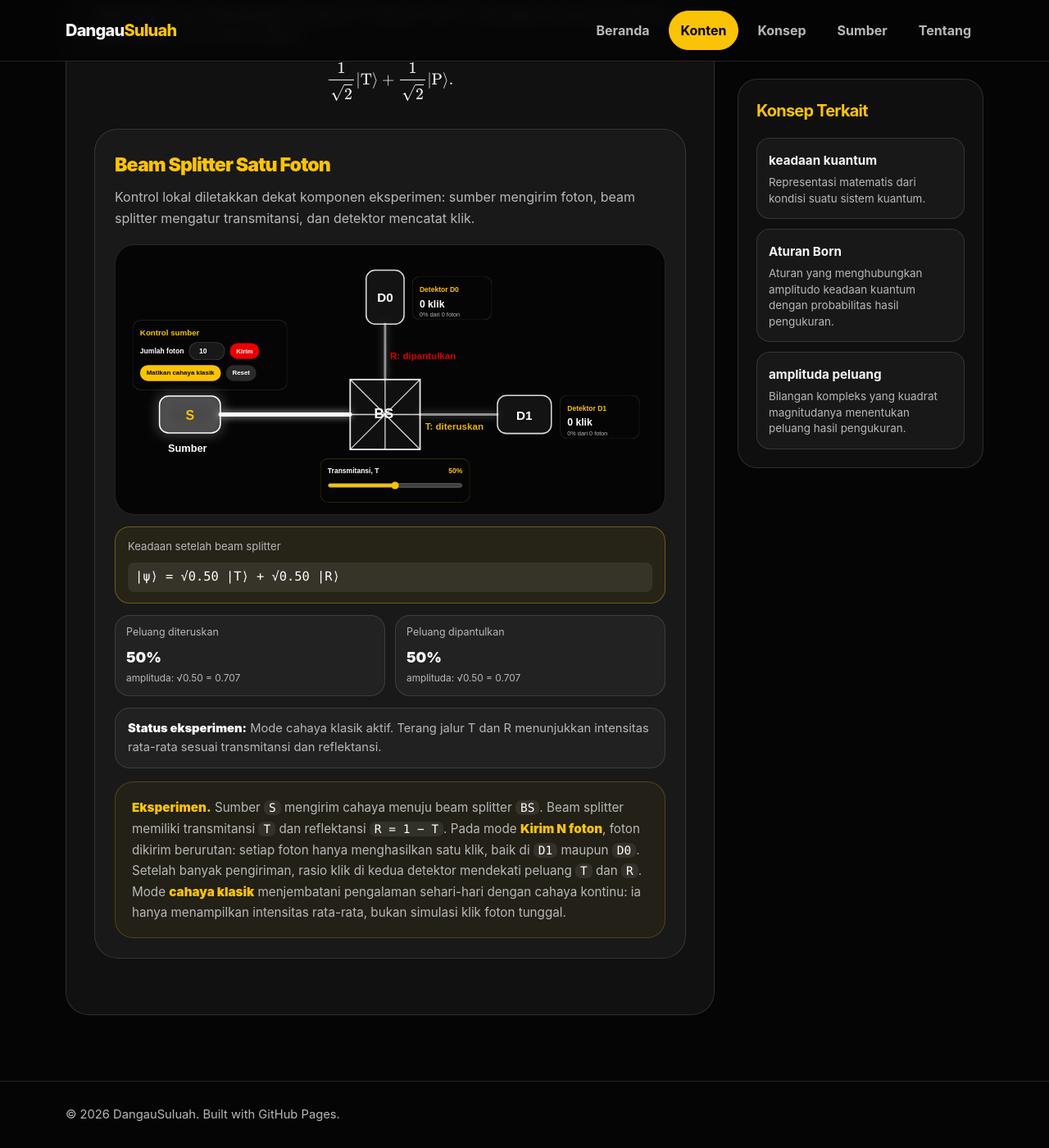
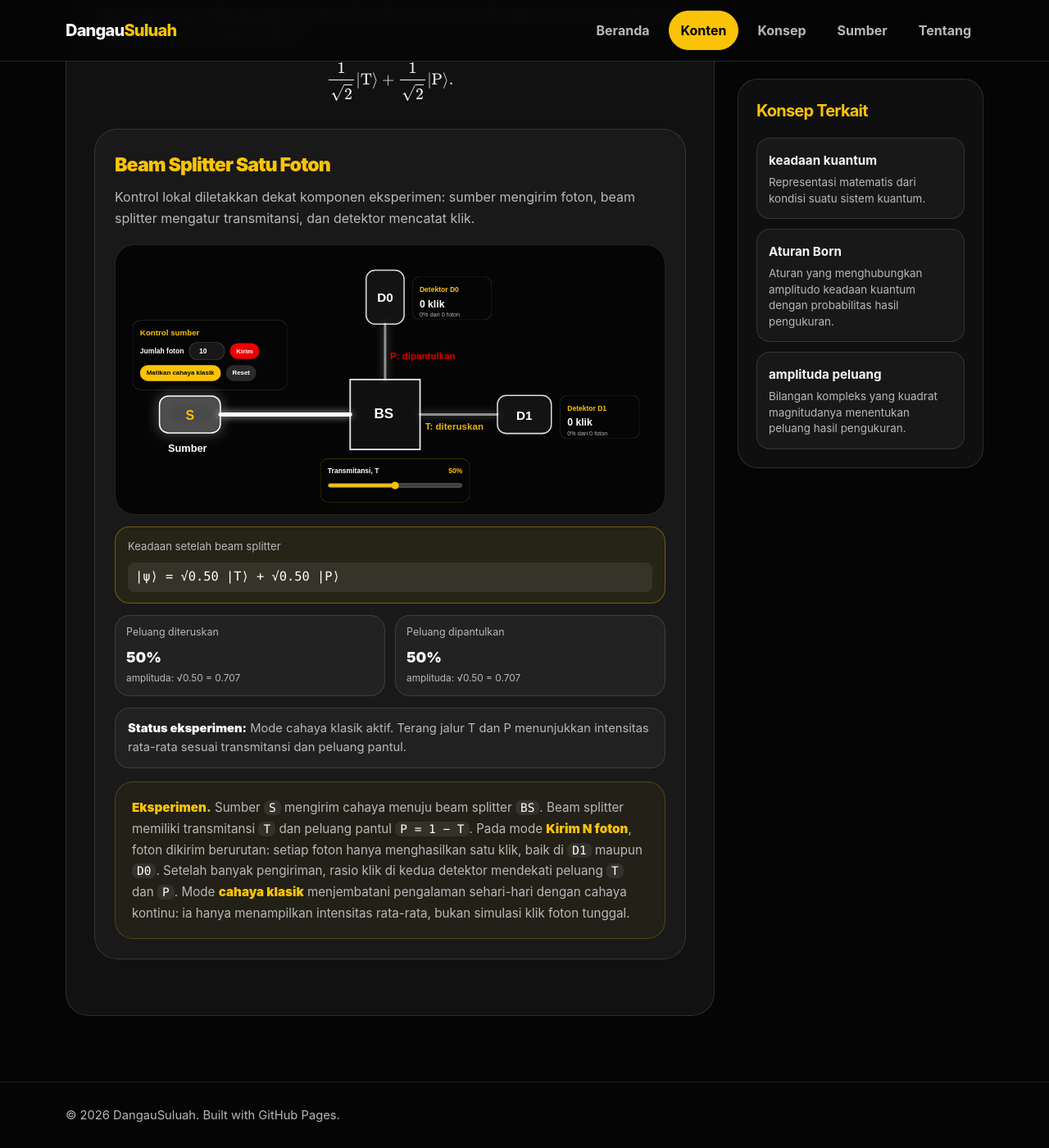
Before and after one commit to dangausuluah/dangausuluah.github.io, a Jekyll site: the page built from _contents/tentang-foton.md, in a window 1280 px wide and 1400 px high, scrolled down 1174 px. Shown: the whole window at 82% size. Built offline with Jekyll 4.4.1, drawn with Linux system fonts in a browser that asks for light colours; some of the changed lines change nothing that is shown.

Commit message:
Update single-beam-splitter-demo.html

```diff
--- a/_includes/single-beam-splitter-demo.html
+++ b/_includes/single-beam-splitter-demo.html
@@ -94,7 +94,7 @@
     }
 
     .sbs-demo.classical-mode .sbs-path-t,
-    .sbs-demo.classical-mode .sbs-path-r {
+    .sbs-demo.classical-mode .sbs-path-p {
       filter: drop-shadow(0 0 8px rgba(255,255,255,0.72));
     }
 
@@ -127,11 +127,6 @@
       fill: rgba(255,255,255,0.045);
       stroke: rgba(255,255,255,0.9);
       stroke-width: 3;
-    }
-
-    .sbs-beam-splitter line {
-      stroke: rgba(255,255,255,0.82);
-      stroke-width: 2.2;
     }
 
     .sbs-detector rect {
@@ -462,10 +457,6 @@
       <!-- Beam splitter -->
       <g class="sbs-beam-splitter">
         <rect x="470" y="269" width="140" height="140"></rect>
-        <line x1="470" y1="409" x2="610" y2="269"></line>
-        <line x1="470" y1="269" x2="610" y2="409"></line>
-        <line x1="470" y1="339" x2="610" y2="339"></line>
-        <line x1="540" y1="269" x2="540" y2="409"></line>
       </g>
       <text x="518" y="347" class="sbs-label">BS</text>
 
@@ -495,8 +486,8 @@
         y1="269"
         x2="540"
         y2="158"
-        class="sbs-path sbs-path-r"
-        data-path-r
+        class="sbs-path sbs-path-p"
+        data-path-p
       ></line>
 
       <line
@@ -509,11 +500,11 @@
       ></line>
 
       <!-- Path labels -->
-      <text x="550" y="228" class="sbs-label-red">R: dipantulkan</text>
+      <text x="550" y="228" class="sbs-label-red">P: dipantulkan</text>
       <text x="620" y="370" class="sbs-label-yellow">T: diteruskan</text>
 
       <!-- Detector D0 -->
-      <g class="sbs-detector" data-detector="R">
+      <g class="sbs-detector" data-detector="P">
         <rect x="502" y="50" width="76" height="108" rx="18"></rect>
         <text x="540" y="113" text-anchor="middle">D0</text>
       </g>
@@ -522,8 +513,8 @@
       <foreignObject x="594" y="62" width="160" height="88">
         <div xmlns="http://www.w3.org/1999/xhtml" class="sbs-detector-badge">
           <div class="name">Detektor D0</div>
-          <div class="count" data-count-r>0 klik</div>
-          <div class="obs" data-obs-r>0% dari 0 foton</div>
+          <div class="count" data-count-p>0 klik</div>
+          <div class="obs" data-obs-p>0% dari 0 foton</div>
         </div>
       </foreignObject>
 
@@ -546,7 +537,7 @@
 
   <div class="sbs-state-box">
     <span>Keadaan setelah beam splitter</span>
-    <code data-state-text>|ψ⟩ = √0.50 |T⟩ + √0.50 |R⟩</code>
+    <code data-state-text>|ψ⟩ = √0.50 |T⟩ + √0.50 |P⟩</code>
   </div>
 
   <div class="sbs-card-grid">
@@ -558,23 +549,23 @@
 
     <div class="sbs-card">
       <span>Peluang dipantulkan</span>
-      <strong data-p-r>50%</strong>
-      <small data-amp-r>amplituda: √0.50 = 0.707</small>
+      <strong data-p-p>50%</strong>
+      <small data-amp-p>amplituda: √0.50 = 0.707</small>
     </div>
   </div>
 
   <div class="sbs-status" data-status>
     <strong>Status eksperimen:</strong>
-    Mode cahaya klasik aktif. Terang jalur T dan R menunjukkan intensitas rata-rata sesuai transmitansi dan reflektansi.
+    Mode cahaya klasik aktif. Terang jalur T dan P menunjukkan intensitas rata-rata sesuai transmitansi dan peluang pantul.
   </div>
 
   <div class="sbs-caption">
     <strong>Eksperimen.</strong>
     Sumber <code>S</code> mengirim cahaya menuju beam splitter <code>BS</code>.
-    Beam splitter memiliki transmitansi <code>T</code> dan reflektansi <code>R = 1 − T</code>.
+    Beam splitter memiliki transmitansi <code>T</code> dan peluang pantul <code>P = 1 − T</code>.
     Pada mode <strong>Kirim N foton</strong>, foton dikirim berurutan: setiap foton hanya menghasilkan satu klik,
     baik di <code>D1</code> maupun <code>D0</code>. Setelah banyak pengiriman, rasio klik di kedua detektor
-    mendekati peluang <code>T</code> dan <code>R</code>. Mode <strong>cahaya klasik</strong> menjembatani pengalaman
+    mendekati peluang <code>T</code> dan <code>P</code>. Mode <strong>cahaya klasik</strong> menjembatani pengalaman
     sehari-hari dengan cahaya kontinu: ia hanya menampilkan intensitas rata-rata, bukan simulasi klik foton tunggal.
   </div>
 
@@ -589,28 +580,28 @@
 
         const tValue = demo.querySelector("[data-t-value]");
         const pT = demo.querySelector("[data-p-t]");
-        const pR = demo.querySelector("[data-p-r]");
+        const pP = demo.querySelector("[data-p-p]");
         const ampT = demo.querySelector("[data-amp-t]");
-        const ampR = demo.querySelector("[data-amp-r]");
+        const ampP = demo.querySelector("[data-amp-p]");
         const stateText = demo.querySelector("[data-state-text]");
         const countTEl = demo.querySelector("[data-count-t]");
-        const countREl = demo.querySelector("[data-count-r]");
+        const countPEl = demo.querySelector("[data-count-p]");
         const obsTEl = demo.querySelector("[data-obs-t]");
-        const obsREl = demo.querySelector("[data-obs-r]");
+        const obsPEl = demo.querySelector("[data-obs-p]");
         const statusEl = demo.querySelector("[data-status]");
 
         const source = demo.querySelector("[data-source]");
         const detectorT = demo.querySelector('[data-detector="T"]');
-        const detectorR = demo.querySelector('[data-detector="R"]');
+        const detectorP = demo.querySelector('[data-detector="P"]');
         const pathT = demo.querySelector("[data-path-t]");
-        const pathR = demo.querySelector("[data-path-r]");
+        const pathP = demo.querySelector("[data-path-p]");
 
         const sendBtn = demo.querySelector("[data-send-n]");
         const classicalBtn = demo.querySelector("[data-classical-mode]");
         const resetBtn = demo.querySelector("[data-reset]");
 
         let countT = 0;
-        let countR = 0;
+        let countP = 0;
         let isRunning = false;
         let classicalMode = true;
 
@@ -618,7 +609,7 @@
           return Number(slider.value) / 100;
         }
 
-        function getR() {
+        function getP() {
           return 1 - getT();
         }
 
@@ -645,52 +636,52 @@
         }
 
         function updateDetectorCards() {
-          const total = countT + countR;
+          const total = countT + countP;
           const observedT = total > 0 ? Math.round((countT / total) * 100) : 0;
-          const observedR = total > 0 ? Math.round((countR / total) * 100) : 0;
+          const observedP = total > 0 ? Math.round((countP / total) * 100) : 0;
 
           countTEl.textContent = `${countT} klik`;
-          countREl.textContent = `${countR} klik`;
+          countPEl.textContent = `${countP} klik`;
 
           obsTEl.textContent = `${observedT}% dari ${total} foton`;
-          obsREl.textContent = `${observedR}% dari ${total} foton`;
+          obsPEl.textContent = `${observedP}% dari ${total} foton`;
         }
 
         function clearCounts() {
           countT = 0;
-          countR = 0;
+          countP = 0;
           updateDetectorCards();
         }
 
         function updateDisplay() {
           const T = getT();
-          const R = getR();
+          const P = getP();
 
           tValue.textContent = Math.round(T * 100);
           pT.textContent = percent(T);
-          pR.textContent = percent(R);
+          pP.textContent = percent(P);
 
           ampT.textContent = `amplituda: √${probText(T)} = ${ampText(T)}`;
-          ampR.textContent = `amplituda: √${probText(R)} = ${ampText(R)}`;
+          ampP.textContent = `amplituda: √${probText(P)} = ${ampText(P)}`;
 
           stateText.textContent =
-            `|ψ⟩ = √${probText(T)} |T⟩ + √${probText(R)} |R⟩`;
+            `|ψ⟩ = √${probText(T)} |T⟩ + √${probText(P)} |P⟩`;
 
           if (classicalMode) {
             pathT.style.opacity = String(0.12 + 0.88 * T);
-            pathR.style.opacity = String(0.12 + 0.88 * R);
+            pathP.style.opacity = String(0.12 + 0.88 * P);
             pathT.style.strokeWidth = `${2.5 + 4.5 * T}px`;
-            pathR.style.strokeWidth = `${2.5 + 4.5 * R}px`;
+            pathP.style.strokeWidth = `${2.5 + 4.5 * P}px`;
           } else {
             pathT.style.opacity = "0.32";
-            pathR.style.opacity = "0.32";
+            pathP.style.opacity = "0.32";
             pathT.style.strokeWidth = "3px";
-            pathR.style.strokeWidth = "3px";
+            pathP.style.strokeWidth = "3px";
           }
         }
 
         function sampleDetector() {
-          return Math.random() < getT() ? "T" : "R";
+          return Math.random() < getT() ? "T" : "P";
         }
 
         function delay(ms) {
@@ -702,7 +693,7 @@
         function clearEventFlash() {
           source.classList.remove("active");
           detectorT.classList.remove("active");
-          detectorR.classList.remove("active");
+          detectorP.classList.remove("active");
         }
 
         function setControlsDisabled(disabled) {
@@ -724,24 +715,24 @@
           if (detector === "T") {
             countT += 1;
           } else {
-            countR += 1;
+            countP += 1;
           }
 
           updateDetectorCards();
         }
 
         function observedText() {
-          const total = countT + countR;
+          const total = countT + countP;
           const observedT = total > 0 ? Math.round((countT / total) * 100) : 0;
-          const observedR = total > 0 ? Math.round((countR / total) * 100) : 0;
+          const observedP = total > 0 ? Math.round((countP / total) * 100) : 0;
 
-          return `Total klik: ${total}. D1 = ${observedT}%, D0 = ${observedR}%.`;
+          return `Total klik: ${total}. D1 = ${observedT}%, D0 = ${observedP}%.`;
         }
 
         async function sendOnePhotonInSequence(index, totalToSend) {
           const detector = sampleDetector();
           const T = Math.round(getT() * 100);
-          const R = 100 - T;
+          const P = 100 - T;
 
           clearEventFlash();
 
@@ -759,18 +750,18 @@
             detectorT.classList.add("active");
             addCount("T");
             statusEl.innerHTML =
-              `<strong>Status eksperimen:</strong> Foton ${index}/${totalToSend}: klik di D1. Peluang teoritis: T = ${T}%, R = ${R}%.`;
+              `<strong>Status eksperimen:</strong> Foton ${index}/${totalToSend}: klik di D1. Peluang teoritis: T = ${T}%, P = ${P}%.`;
           } else {
-            detectorR.classList.add("active");
-            addCount("R");
+            detectorP.classList.add("active");
+            addCount("P");
             statusEl.innerHTML =
-              `<strong>Status eksperimen:</strong> Foton ${index}/${totalToSend}: klik di D0. Peluang teoritis: T = ${T}%, R = ${R}%.`;
+              `<strong>Status eksperimen:</strong> Foton ${index}/${totalToSend}: klik di D0. Peluang teoritis: T = ${T}%, P = ${P}%.`;
           }
 
           await delay(420);
 
           detectorT.classList.remove("active");
-          detectorR.classList.remove("active");
+          detectorP.classList.remove("active");
 
           await delay(120);
         }
@@ -811,7 +802,7 @@
 
           if (classicalMode) {
             statusEl.innerHTML =
-              `<strong>Status eksperimen:</strong> Mode cahaya klasik aktif. Terang jalur T dan R menunjukkan intensitas rata-rata sesuai transmitansi dan reflektansi.`;
+              `<strong>Status eksperimen:</strong> Mode cahaya klasik aktif. Terang jalur T dan P menunjukkan intensitas rata-rata sesuai transmitansi dan peluang pantul.`;
           } else {
             statusEl.innerHTML =
               `<strong>Status eksperimen:</strong> Mode cahaya klasik dimatikan. Mode ini tidak menampilkan berkas kontinu.`;
@@ -830,7 +821,7 @@
           clearEventFlash();
 
           statusEl.innerHTML =
-            `<strong>Status eksperimen:</strong> Mode cahaya klasik aktif. Terang jalur T dan R menunjukkan intensitas rata-rata sesuai transmitansi dan reflektansi.`;
+            `<strong>Status eksperimen:</strong> Mode cahaya klasik aktif. Terang jalur T dan P menunjukkan intensitas rata-rata sesuai transmitansi dan peluang pantul.`;
 
           updateDisplay();
         }
@@ -838,7 +829,7 @@
         slider.addEventListener("input", function () {
           updateDisplay();
 
-          if (countT + countR > 0) {
+          if (countT + countP > 0) {
             clearCounts();
             statusEl.innerHTML =
               `<strong>Status eksperimen:</strong> Transmitansi diubah. Hitungan detektor direset agar tidak mencampur data dari pengaturan berbeda.`;
```
